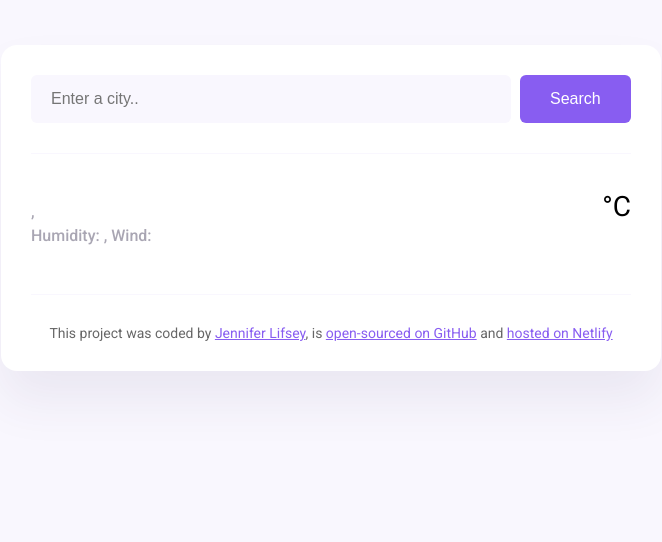
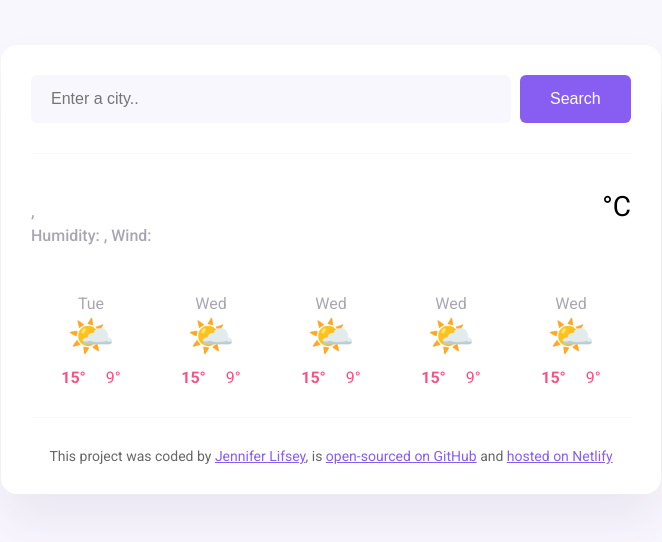
Before and after one commit to jlifs/forecast-app, a plain HTML site: page index.html in a window 1280 px wide. Shown: the whole page, without its empty margins (309-971 px from the left). Drawn offline with nearby package versions, Linux system fonts and the light colour scheme; no server answers.

Commit message:
Added more HTML/CSS

```diff
--- a/index.html
+++ b/index.html
@@ -42,6 +42,61 @@
       <div class="weather-app-temperature" id="temperature"></div>
       <div class="weather-app-unit">°C</div>
     </div>
+    </div>
+    <div class="weather-forecast">
+      <div class="weather-forecast-day">
+        <div class="weather-forecast-date">Tue</div>
+        <div class="weather-forecast-icon">🌤️</div>
+        <div class="weather-forecast-temperatures">
+          <div class="weather-forecast-temperature">
+          <strong>15°</strong>
+          </div>
+          <div class="weather-forecast-temperature">9°</div>
+          </div>
+      </div>
+      <div class="weather-forecast-day">
+        <div class="weather-forecast-date">Wed</div>
+        <div class="weather-forecast-icon">🌤️</div>
+        <div class="weather-forecast-temperatures">
+          <div class="weather-forecast-temperature">
+          <strong>15°</strong>
+          </div>
+          <div class="weather-forecast-temperature">9°</div>
+          </div>
+      </div>
+       <div class="weather-forecast-day">
+        <div class="weather-forecast-date">Wed</div>
+        <div class="weather-forecast-icon">🌤️</div>
+        <div class="weather-forecast-temperatures">
+          <div class="weather-forecast-temperature">
+          <strong>15°</strong>
+          </div>
+          <div class="weather-forecast-temperature">9°</div>
+          </div>
+      </div>
+       <div class="weather-forecast-day">
+        <div class="weather-forecast-date">Wed</div>
+        <div class="weather-forecast-icon">🌤️</div>
+        <div class="weather-forecast-temperatures">
+          <div class="weather-forecast-temperature">
+          <strong>15°</strong>
+          </div>
+          <div class="weather-forecast-temperature">9°</div>
+          </div>
+      </div>
+       <div class="weather-forecast-day">
+        <div class="weather-forecast-date">Wed</div>
+        <div class="weather-forecast-icon">🌤️</div>
+        <div class="weather-forecast-temperatures">
+          <div class="weather-forecast-temperature">
+          <strong>15°</strong>
+          </div>
+          <div class="weather-forecast-temperature">9°</div>
+          </div>
+      </div>
+
+
+    </div>
     </main>
 
     <footer>
--- a/src/style.css
+++ b/src/style.css
@@ -86,6 +86,37 @@ main {
     font-size: 28px;
 }
 
+.weather-forecast {
+    display: flex;
+    justify-content: space-around;
+    margin-top: 30px;
+}
+
+.weather-forecast-date {
+    text-align: center;
+    color: rgba(39, 33, 66, 0.4);
+    font-size: 16px;
+    line-height: 20px;
+}
+
+.weather-forecast-icon {
+    font-size: 38px;
+    text-align: center;
+    margin-bottom: 10px;
+}
+
+.weather-forecast-temperatures {
+    text-align: center;
+    color: #f65282;
+    margin-top: 10px;
+    display: flex;
+    justify-content: center;
+}
+
+.weather-forecast-temperature {
+    padding: 0 10px;
+}
+
 
 footer {
     border-top: 1px solid #f9f7fe;
```
